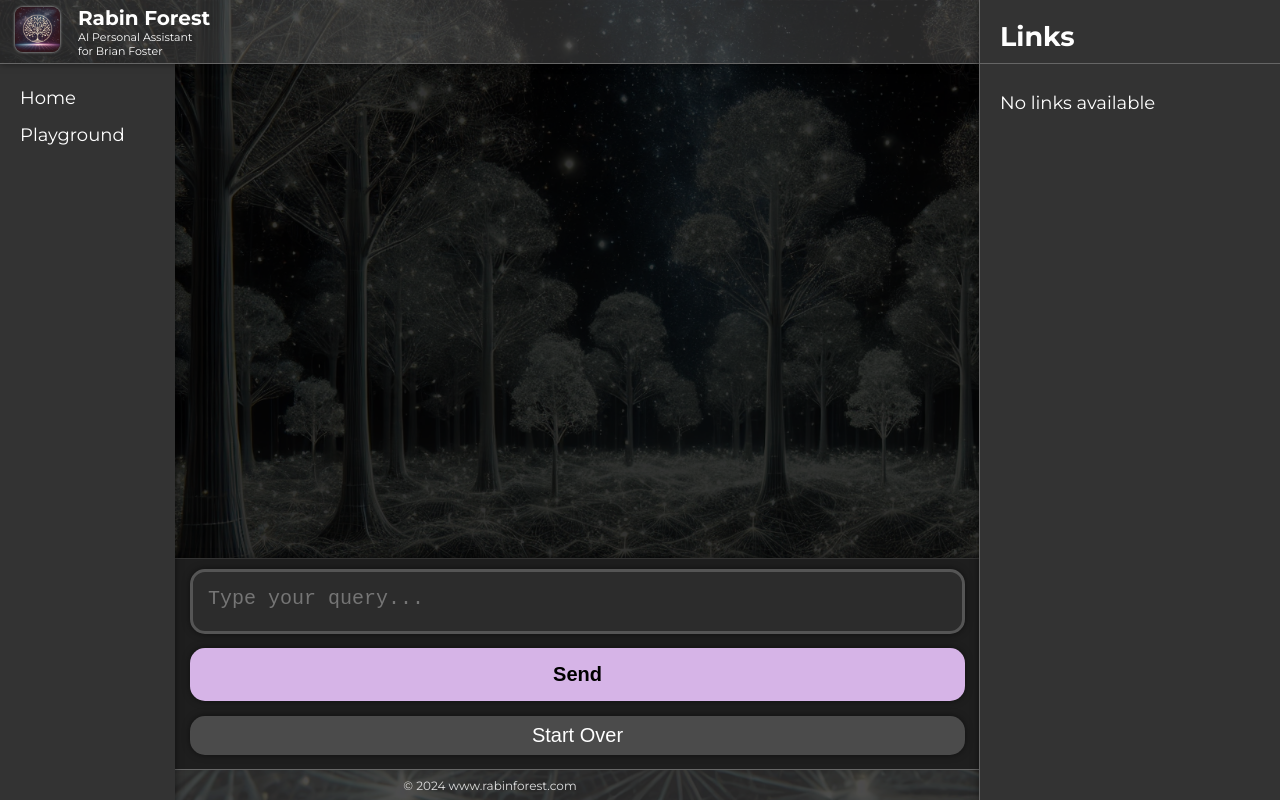
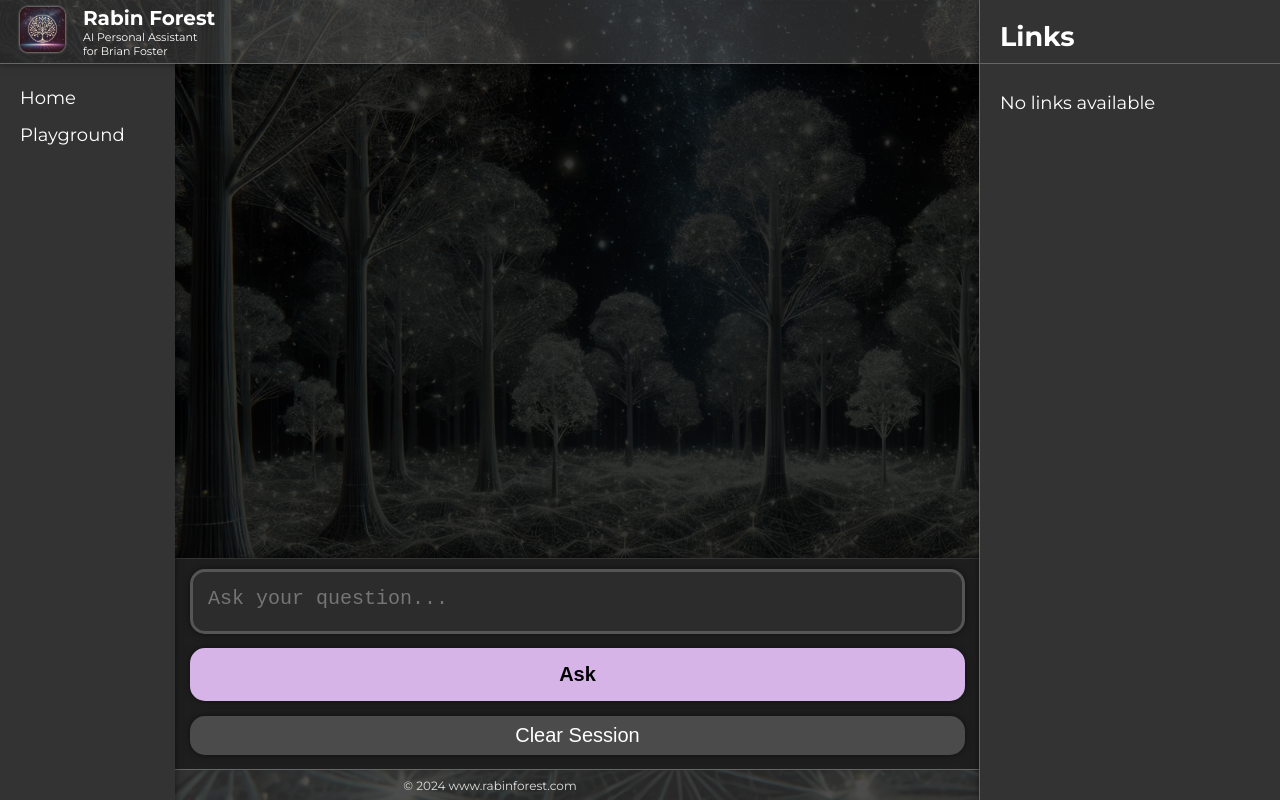
Before and after one commit to sg-bfoster/rabinforest, a React (Create React App) app: page / in a window 1280 px wide. Built offline with nearby package versions, Linux system fonts and the light colour scheme.

Commit message:
fix desktop rendering

```diff
--- a/src/App.css
+++ b/src/App.css
@@ -55,7 +55,7 @@ body {
   }
 
   .navbar.open {
-    width: calc(100% - 330px);
+    width: calc(100% - 300px);
     /* Adjusted width to account for the slide-out panel padding */
   }
 
@@ -92,15 +92,19 @@ body {
   align-items: center;
   justify-content: space-between;
   z-index: 201;
-  transition: all 0.3s ease;
-  padding: 0 15px;
+  transition: width 0.3s ease;
   box-shadow: 0 0 7px rgba(0, 0, 0, 0.5);
+  width: 100%;
 }
 
 /* Adjustments for the navbar content */
 .navbar-content {
   display: flex;
   align-items: center;
+  padding-left: 20px;
+}
+.navbar-links {
+  padding-right: 15px;
 }
 
 /* Styling for the hamburger icon */
@@ -260,7 +264,9 @@ body {
   display: flex;
   align-items: center;
   justify-content: center;
-  z-index: 100;
+  z-index: 150;
+  transition: width 0.3s ease;
+  width: 100%;
 }
 
 .footer p {
@@ -283,7 +289,7 @@ body {
 
 .conversation div {
   margin-bottom: 10px;
-  font-size: clamp(1.15rem, 1.15vw + 1rem, 1.75rem);
+  font-size: clamp(1.10rem, 1.10vw + 1rem, 1.70rem);
   white-space: pre-wrap;
   overflow-wrap: break-word;
 }
@@ -441,7 +447,7 @@ button:hover {
   left: 0;
   width: 100%;
   height: 100%;
-  background-color: rgba(0, 0, 0, 0);
+  background-color: rgba(0, 0, 0, 0.25);
   /* Initially transparent */
   z-index: 150;
   pointer-events: none;
--- a/src/InputAreaSection.js
+++ b/src/InputAreaSection.js
@@ -18,13 +18,13 @@ const InputArea = ({
       onChange={(e) => setInputText(e.target.value)}
       onKeyDown={handleKeyDown}
       rows="2"
-      placeholder="Type your query..."
+      placeholder="Ask your question..."
     />
     <button onClick={handleSubmit} disabled={loading} className='submit'>
-      {loading ? <span>Thinking...</span> : <span>Send</span>}
+      {loading ? <span>Thinking...</span> : <span>Ask</span>}
     </button>
     <button className='reset-button' onClick={handleReset}>
-      Start Over
+      Clear Session
     </button>
   </div>
 );
--- a/src/Navbar.js
+++ b/src/Navbar.js
@@ -19,7 +19,7 @@ const Navbar = ({ togglePanel, toggleMenu, newLinks, isDesktop, isPanelOpen }) =
           <p className="subheader">AI Personal Assistant<br />for Brian Foster</p>
         </div>
       </div>
-      <div>
+      <div className='navbar-links'>
         {!isDesktop && (
           <button className="toggle-panel-btn" onClick={(e) => {
             togglePanel();
```
